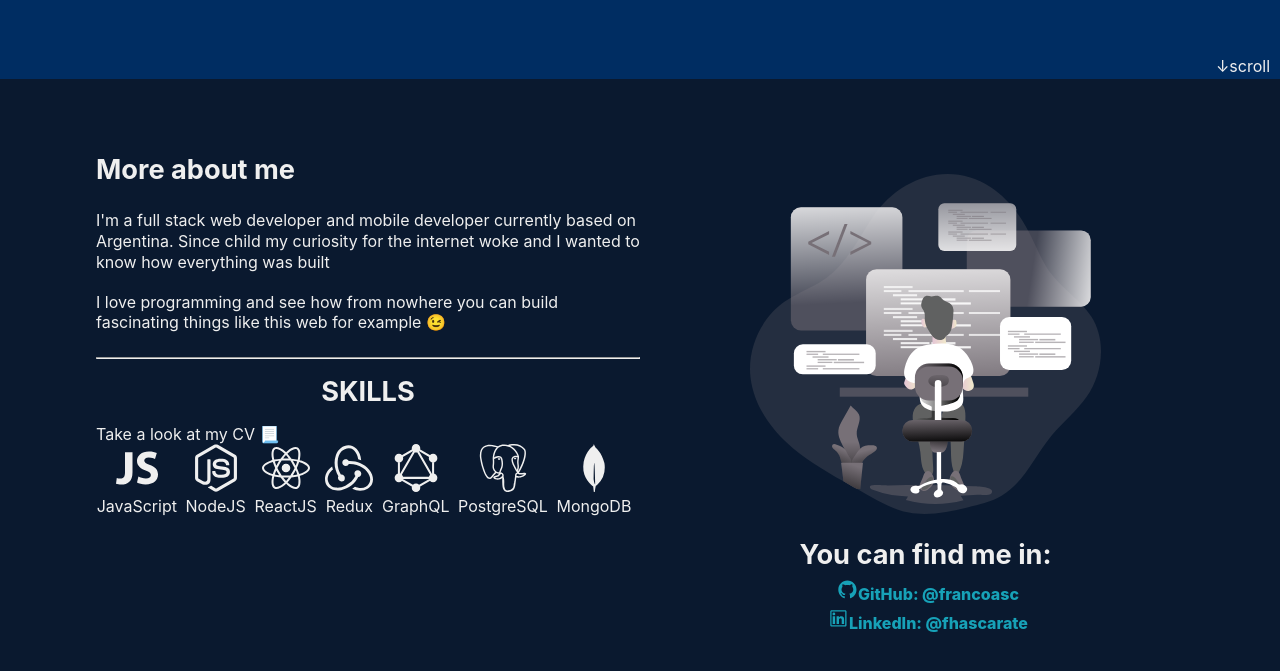
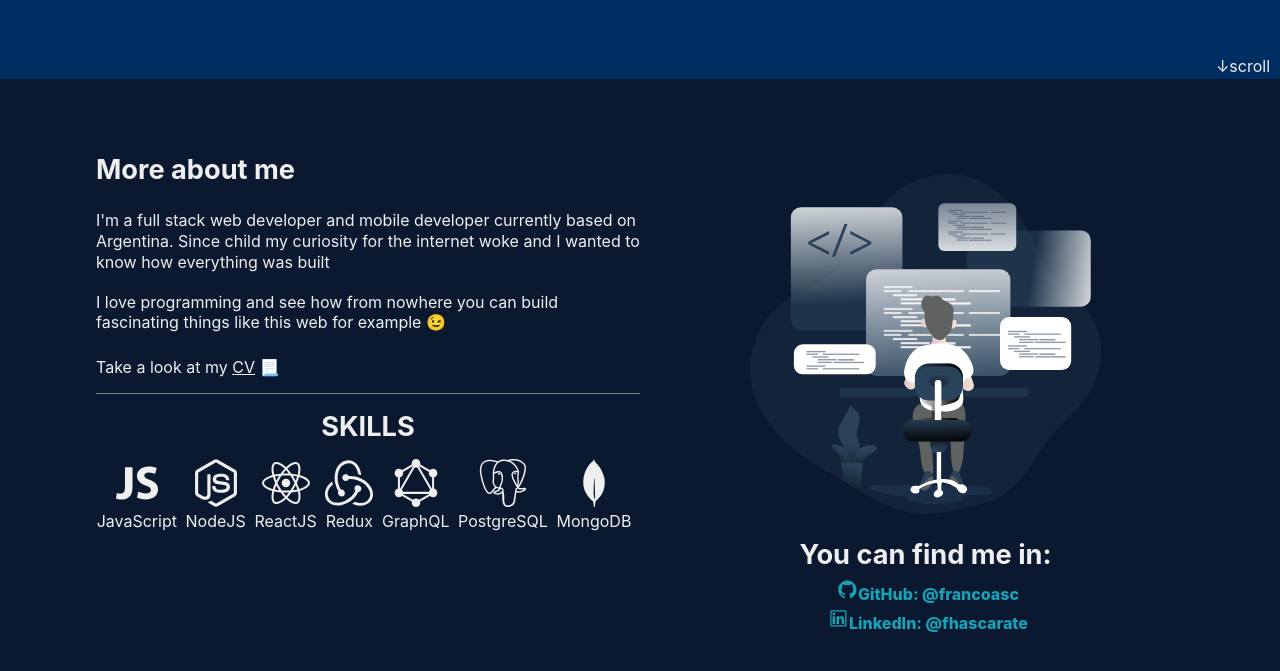
Before and after one commit to francoasc/portfolio, a React (Create React App) app: page / in a window 1280 px wide. Shown: the part 721-1392 px from the top of the page. Built offline with nearby package versions, Linux system fonts and the light colour scheme.

Commit message:
about section changed

```diff
--- a/src/components/About/about.js
+++ b/src/components/About/about.js
@@ -1,6 +1,6 @@
 import React from "react";
 import { StyledAbout, StyledSkillIcon } from "../../styles/about-styles";
-import coding_image from "../../images/coding_normal.svg";
+import coding_image from "../../images/coding_ blue.svg";
 import { AiOutlineLinkedin, AiFillGithub } from "react-icons/ai";
 import { skills } from "../../utilities/icons";
 
@@ -21,25 +21,20 @@ function About() {
             I love programming and see how from nowhere you can build
             fascinating things like this web for example 😉
           </p>
-          <hr />
+          <p className="cv">
+            Take a look at my <span>CV</span>
+            <span id="logo_cv"> 📃</span>
+          </p>
 
           <div className="skills_container">
             <h4>SKILLS</h4>
-            <p>
-              Take a look at my <span>CV</span> 📃
-            </p>
             <div className="skills">
-              {skills?.map((skill) => {
-                if (skill.test) {
-                  console.log(skill.test());
-                }
-                return (
-                  <StyledSkillIcon key={skill.name}>
-                    {skill.icon}
-                    <div className="skill_name">{skill.name}</div>
-                  </StyledSkillIcon>
-                );
-              })}
+              {skills?.map((skill) => (
+                <StyledSkillIcon key={skill.name}>
+                  {skill.icon}
+                  <div className="skill_name">{skill.name}</div>
+                </StyledSkillIcon>
+              ))}
             </div>
           </div>
         </div>
```
